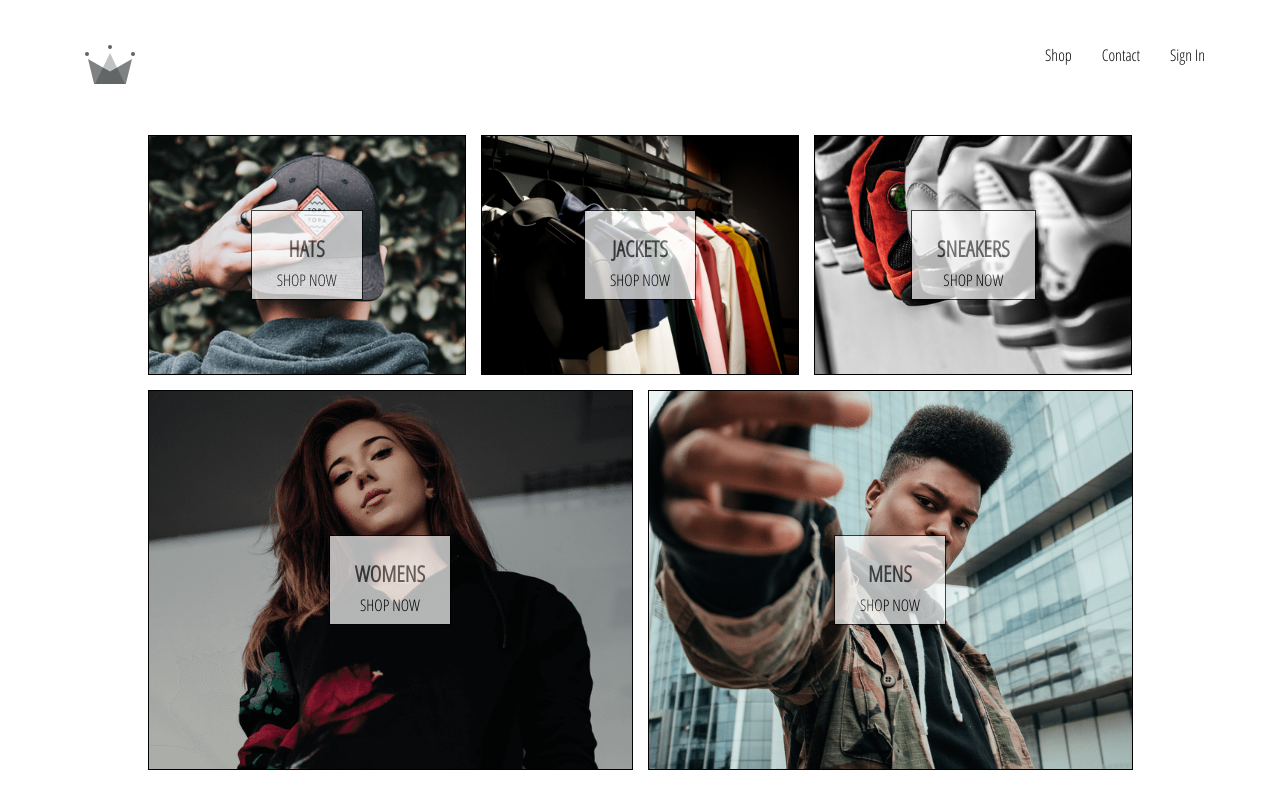
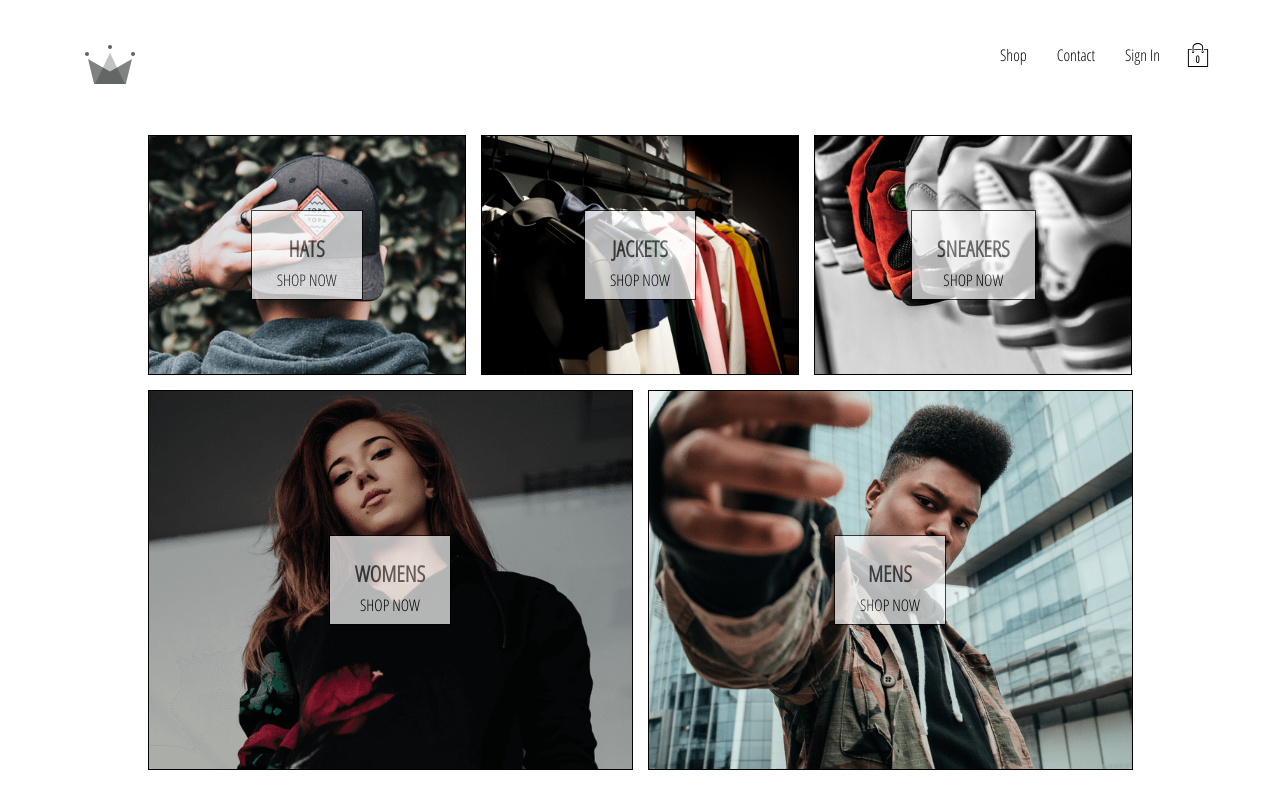
Before and after one commit to aadesh-agarwal8888/e-commerce-react, a React (Create React App) app: page / in a window 1280 px wide. Shown: the top 808 px of the page. Built offline with nearby package versions, Linux system fonts and the light colour scheme; no server answers.

Commit message:
Cart Icon added

```diff
--- /dev/null
+++ b/src/components/cart-dropdown/cart-dropdown.component.jsx
@@ -0,0 +1,13 @@
+import React from 'react';
+
+import './cart-dropdown.styles.scss';
+import CustomButton from '../custom-button/custom-button.component';
+
+const CartDropdown = () => (
+    <div className="cart-dropdown">
+        <div className="cart-items"></div>
+        <CustomButton>Go To Checkout</CustomButton>
+    </div>
+);
+
+export default CartDropdown;
--- /dev/null
+++ b/src/components/cart-dropdown/cart-dropdown.styles.scss
@@ -0,0 +1,24 @@
+.cart-dropdown {
+  position: absolute;
+  width: 240px;
+  height: 340px;
+  display: flex;
+  flex-direction: column;
+  padding: 20px;
+  border: 1px solid black;
+  background-color: white;
+  top: 90px;
+  right: 40px;
+  z-index: 5;
+
+  .cart-items {
+    height: 240px;
+    display: flex;
+    flex-direction: column;
+    overflow: scroll;
+  }
+
+  button {
+    margin-top: auto;
+  }
+}
--- /dev/null
+++ b/src/components/cart-icon/cart-icon.component.jsx
@@ -0,0 +1,19 @@
+import React from 'react';
+import {ReactComponent as ShoppingIcon} from '../../assets/shopping-bag.svg';
+import { toggleCartDropdown } from '../../redux/cart/cart.actions';
+import {connect} from 'react-redux';
+
+import './cart-icon.styles.scss';
+
+const CartIcon = ({toggleCartDropdown}) => (
+    <div className="cart-icon" onClick={toggleCartDropdown}>
+        <ShoppingIcon className="shopping-icon"/>
+        <span className="item-count"> 0 </span>
+    </div>
+);
+
+const mapDispatchToProps = dispatch => ({
+    toggleCartDropdown: () => dispatch(toggleCartDropdown())
+})
+
+export default connect(null, mapDispatchToProps)(CartIcon);
--- /dev/null
+++ b/src/components/cart-icon/cart-icon.styles.scss
@@ -0,0 +1,21 @@
+.cart-icon {
+  width: 45px;
+  height: 45px;
+  position: relative;
+  display: flex;
+  align-items: center;
+  justify-content: center;
+  cursor: pointer;
+
+  .shopping-icon {
+    width: 24px;
+    height: 24px;
+  }
+
+  .item-count {
+    position: absolute;
+    font-size: 10px;
+    font-weight: bold;
+    bottom: 12px;
+  }
+}
--- a/src/components/header/header.component.jsx
+++ b/src/components/header/header.component.jsx
@@ -5,8 +5,10 @@ import {ReactComponent as Logo} from '../../assets/crown.svg';
 import {Link} from 'react-router-dom';
 import {auth} from '../firebase/firebase.utils';
 import { connect } from 'react-redux';
+import CartIcon from '../cart-icon/cart-icon.component';
+import CartDropdown from '../cart-dropdown/cart-dropdown.component';
 
-const Header = ({currentUser}) => (
+const Header = ({currentUser, hidden}) => (
     <div className = "header">
         <Link to = "/" className = "logo-container">
             <Logo />
@@ -28,13 +30,20 @@ const Header = ({currentUser}) => (
 
 
             }
+            <CartIcon />
 
         </div>
+        {
+            hidden ? null : <CartDropdown />
+        }
     </div>
 );
 
-const mapStateToProps = state => ({
-    currentUser: state.user.currentUser
+
+
+const mapStateToProps = ({user: {currentUser}, cart: {hidden}}) => ({
+    currentUser,
+    hidden
 })
 
 export default connect(mapStateToProps)(Header);
--- /dev/null
+++ b/src/redux/cart/cart.actions.js
@@ -0,0 +1,5 @@
+import {CartActionTypes} from './cart.types';
+
+export const toggleCartDropdown = () => ({
+    type: CartActionTypes.TOGGLE_CART_DROPDOWN
+})
--- /dev/null
+++ b/src/redux/cart/cart.reducer.js
@@ -0,0 +1,20 @@
+import {CartActionTypes} from './cart.types';
+
+const INITIAL_STATE = {
+    hidden: true
+}
+
+const cartReducer = (state = INITIAL_STATE, action) => {
+    switch(action.type) {
+        case CartActionTypes.TOGGLE_CART_DROPDOWN:
+            return {
+                ...state,
+                hidden: !state.hidden
+            }
+
+        default:
+            return state;
+    }
+};
+
+export default cartReducer;
--- /dev/null
+++ b/src/redux/cart/cart.types.js
@@ -0,0 +1,3 @@
+export const CartActionTypes = {
+    TOGGLE_CART_DROPDOWN: 'TOGGLE_CART_DROPDOWN'
+};
--- a/src/redux/root-reducer.js
+++ b/src/redux/root-reducer.js
@@ -1,6 +1,8 @@
 import { combineReducers } from 'redux';
 import userReducer from './user/user.reducer';
+import cartReducer from './cart/cart.reducer';
 
 export default combineReducers({
-    user: userReducer
+    user: userReducer,
+    cart: cartReducer
 });
```
Also changed, not shown: src/assets/shopping-bag.svg (added).
